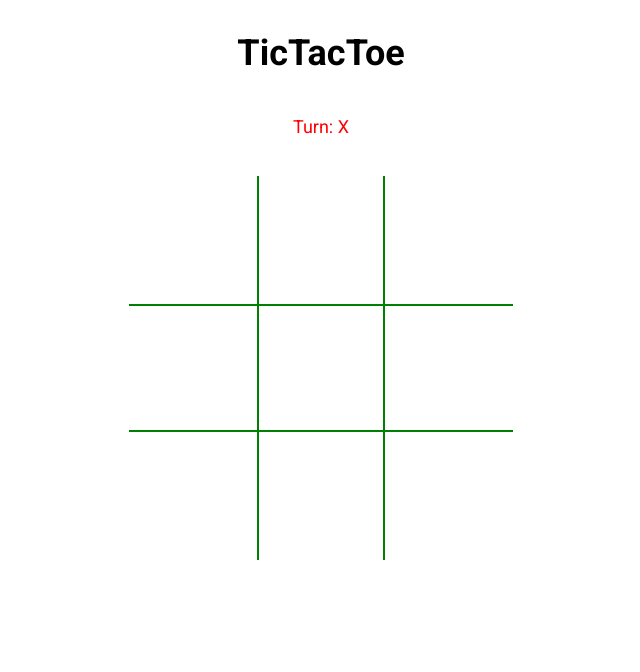
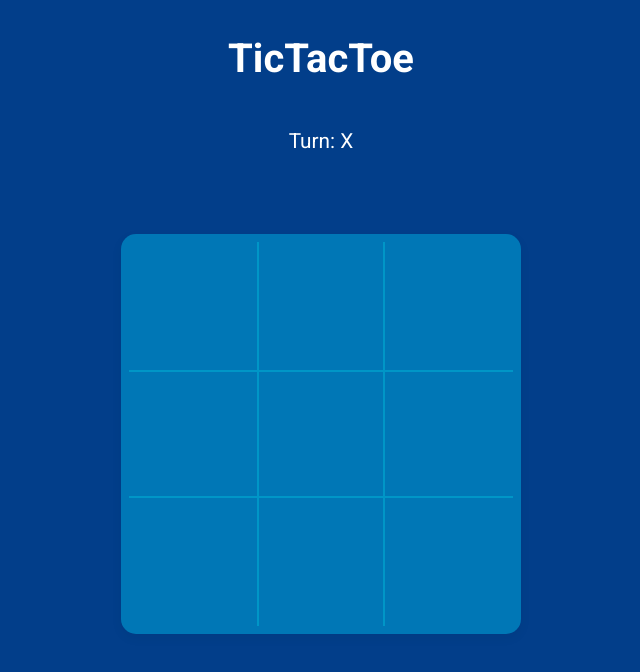
Before and after one commit to MatzeW95/TicTacToe, a plain HTML site: page index.html in a window 1280 px wide. Shown: the whole page, without its empty margins (319-959 px from the left). Drawn offline with Linux system fonts and the light colour scheme.

Commit message:
Added basic styling

```diff
--- a/style.css
+++ b/style.css
@@ -1,9 +1,19 @@
 @import url('https://fonts.googleapis.com/css2?family=Roboto:wght@100;400;700&display=swap');
+
+:root {
+    --backgroundBody: rgb(2, 62, 138);
+    --backgroundGame: rgb(0, 119, 182);
+    --borderColor: rgb(0, 150, 199);
+    --fontColor: rgb(255, 255, 255);
+}
 
 body {
     font-family: "Roboto", sans-serif;
     font-size: 18px;
     font-weight: 400;
+    color: var(--fontColor);
+
+    background-color: var(--backgroundBody);
 }
 
 #containerMain {
@@ -15,15 +25,33 @@ body {
     align-items: center;
 }
 
+h1 {
+    font-size: 2.5rem;
+}
+
 #pStatus {
-    color: red;
+    font-size: 1.3rem;
 }
 
 #buttonReset {
     visibility: hidden;
+    margin-bottom: 1.5rem;
+    border: 1px solid var(--fontColor);
+    background-color: var(--backgroundBody);
+    color: var(--fontColor);
+    border-radius: 5px;
+    cursor: pointer;
+    padding: 0.5rem;
+    font-size: 1rem;
+    box-shadow: rgba(0, 0, 0, 0.05) 0px 4px 12px;
 }
 
 #containerGame {
+    box-sizing: border-box;
+    box-shadow: rgba(0, 0, 0, 0.05) 0px 4px 12px;
+    background-color: var(--backgroundGame);
+    padding: 0.5rem;
+    border-radius: 15px;
     display: grid;
     grid-template-columns: repeat(3, 1fr);
     grid-template-rows: repeat(3, 1fr);
@@ -48,8 +76,8 @@ body {
 
 #field2 {
     grid-area: 1 / 2 / 2 / 3;
-    border-left: 2px solid green;
-    border-right: 2px solid green;
+    border-left: 2px solid var(--borderColor);
+    border-right: 2px solid var(--borderColor);
 }
 
 #field3 {
@@ -58,19 +86,19 @@ body {
 
 #field4 {
     grid-area: 2 / 1 / 3 / 2;
-    border-top: 2px solid green;
-    border-bottom: 2px solid green;
+    border-top: 2px solid var(--borderColor);
+    border-bottom: 2px solid var(--borderColor);
 }
 
 #field5 {
     grid-area: 2 / 2 / 3 / 3;
-    border: 2px solid green;
+    border: 2px solid var(--borderColor);
 }
 
 #field6 {
     grid-area: 2 / 3 / 3 / 4;
-    border-top: 2px solid green;
-    border-bottom: 2px solid green;
+    border-top: 2px solid var(--borderColor);
+    border-bottom: 2px solid var(--borderColor);
 }
 
 #field7 {
@@ -79,8 +107,8 @@ body {
 
 #field8 {
     grid-area: 3 / 2 / 4 / 3;
-    border-left: 2px solid green;
-    border-right: 2px solid green;
+    border-left: 2px solid var(--borderColor);
+    border-right: 2px solid var(--borderColor);
 }
 
 #field9 {
```
